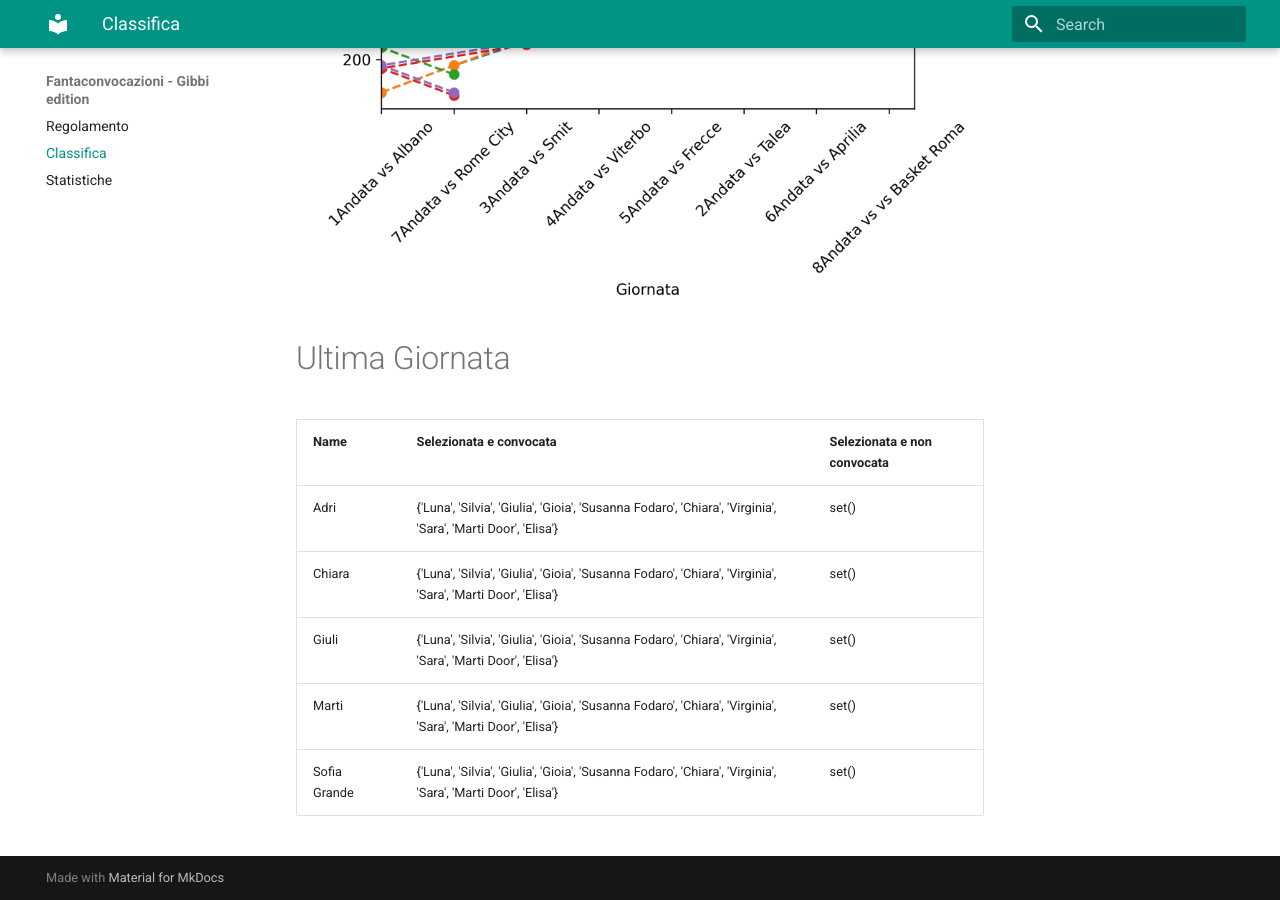
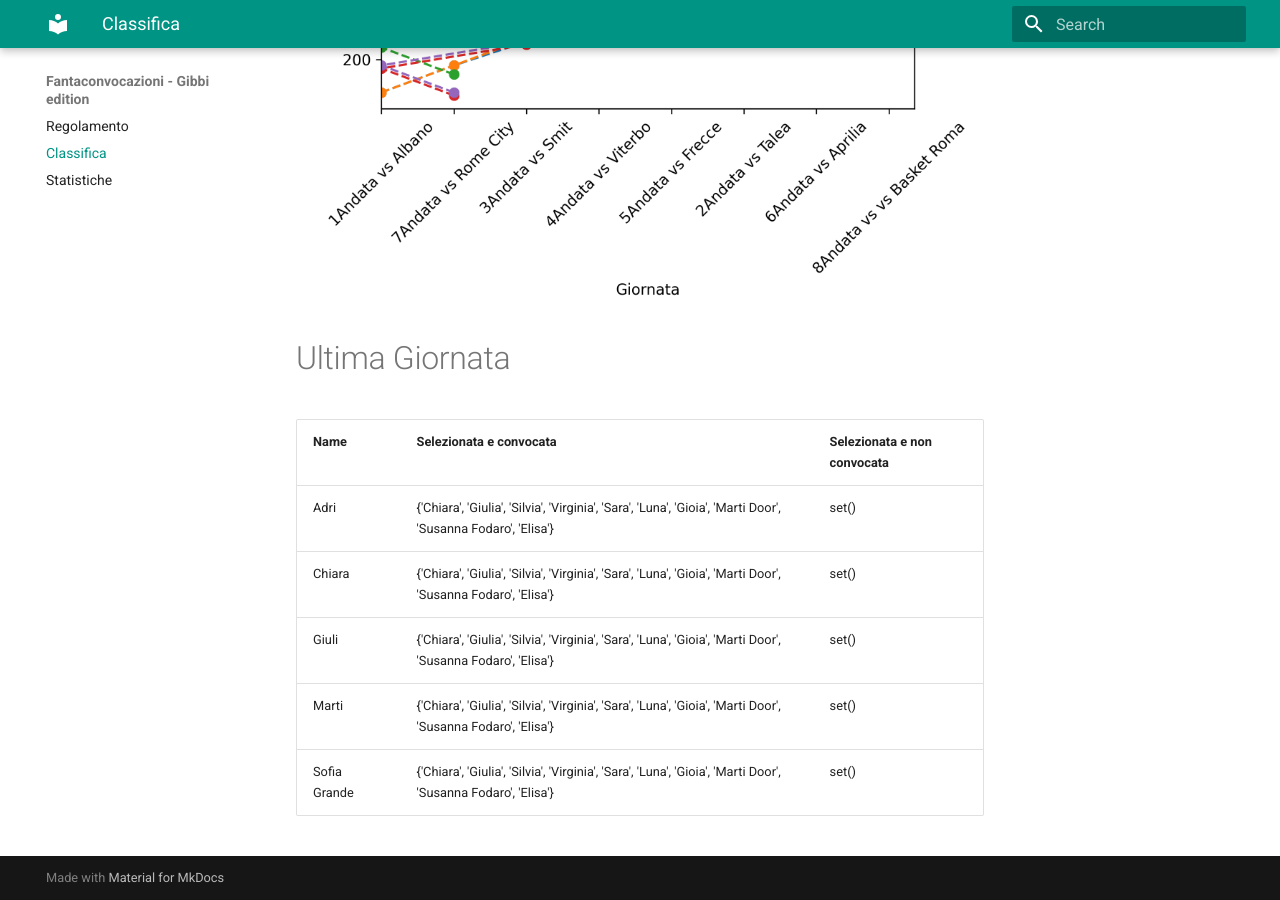
Before and after one commit to martinig94/fantagibbi, an MkDocs documentation site: the page built from docs/Classifica.md, in a window 1280 px wide and 900 px high, scrolled down 810 px. Built offline with MkDocs 1.6.1 and Material for MkDocs 9.7.7, drawn with Linux system fonts in a browser that asks for light colours.

Commit message:
Auto-update from main.py

```diff
--- a/docs/Classifica.md
+++ b/docs/Classifica.md
@@ -18,9 +18,9 @@
 <!-- START_TABLE CORRECT -->
 | Name         | Selezionata e convocata                                                                                      | Selezionata e non convocata   |
 |:-------------|:-------------------------------------------------------------------------------------------------------------|:------------------------------|
-| Adri         | {'Luna', 'Silvia', 'Giulia', 'Gioia', 'Susanna Fodaro', 'Chiara', 'Virginia', 'Sara', 'Marti Door', 'Elisa'} | set()                         |
-| Chiara       | {'Luna', 'Silvia', 'Giulia', 'Gioia', 'Susanna Fodaro', 'Chiara', 'Virginia', 'Sara', 'Marti Door', 'Elisa'} | set()                         |
-| Giuli        | {'Luna', 'Silvia', 'Giulia', 'Gioia', 'Susanna Fodaro', 'Chiara', 'Virginia', 'Sara', 'Marti Door', 'Elisa'} | set()                         |
-| Marti        | {'Luna', 'Silvia', 'Giulia', 'Gioia', 'Susanna Fodaro', 'Chiara', 'Virginia', 'Sara', 'Marti Door', 'Elisa'} | set()                         |
-| Sofia Grande | {'Luna', 'Silvia', 'Giulia', 'Gioia', 'Susanna Fodaro', 'Chiara', 'Virginia', 'Sara', 'Marti Door', 'Elisa'} | set()                         |
+| Adri         | {'Chiara', 'Giulia', 'Silvia', 'Virginia', 'Sara', 'Luna', 'Gioia', 'Marti Door', 'Susanna Fodaro', 'Elisa'} | set()                         |
+| Chiara       | {'Chiara', 'Giulia', 'Silvia', 'Virginia', 'Sara', 'Luna', 'Gioia', 'Marti Door', 'Susanna Fodaro', 'Elisa'} | set()                         |
+| Giuli        | {'Chiara', 'Giulia', 'Silvia', 'Virginia', 'Sara', 'Luna', 'Gioia', 'Marti Door', 'Susanna Fodaro', 'Elisa'} | set()                         |
+| Marti        | {'Chiara', 'Giulia', 'Silvia', 'Virginia', 'Sara', 'Luna', 'Gioia', 'Marti Door', 'Susanna Fodaro', 'Elisa'} | set()                         |
+| Sofia Grande | {'Chiara', 'Giulia', 'Silvia', 'Virginia', 'Sara', 'Luna', 'Gioia', 'Marti Door', 'Susanna Fodaro', 'Elisa'} | set()                         |
 <!-- END_TABLE CORRECT -->
```
